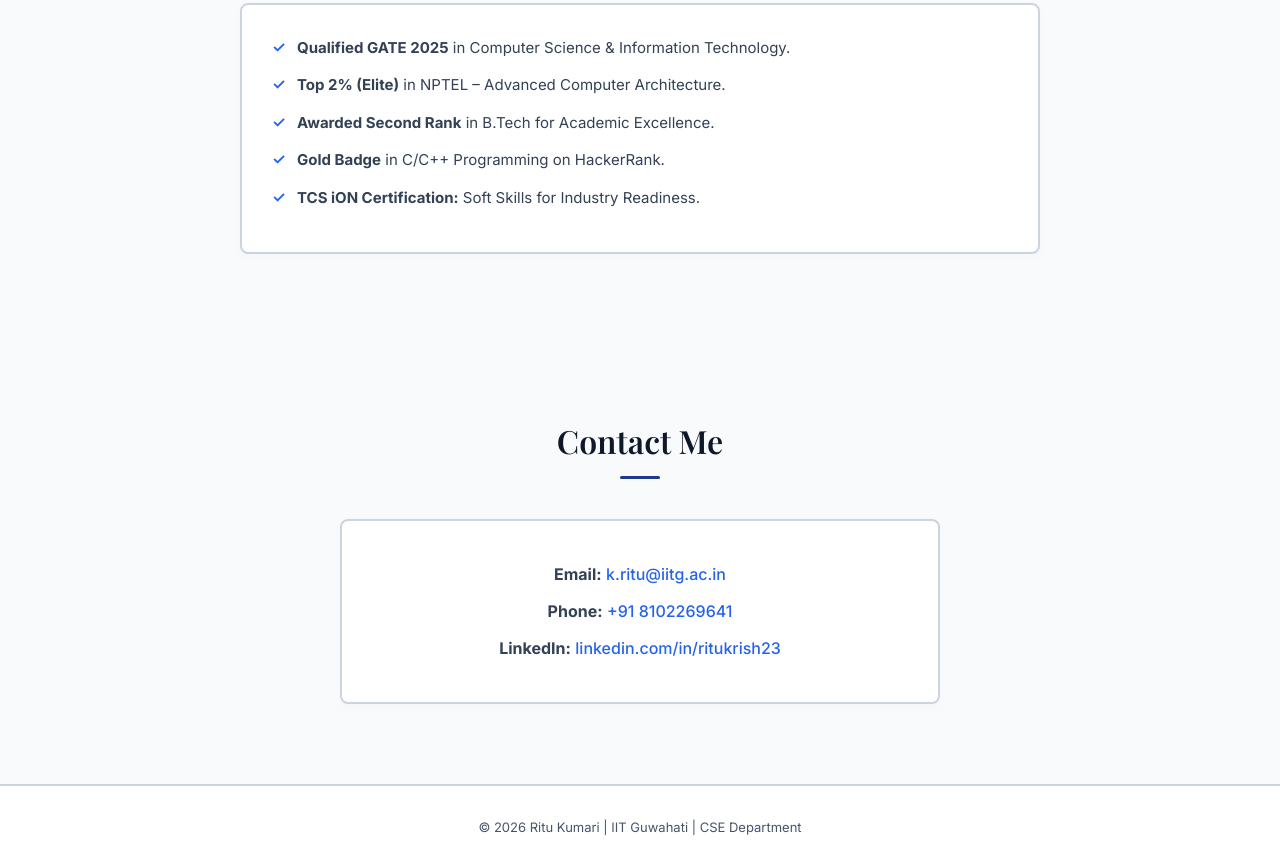
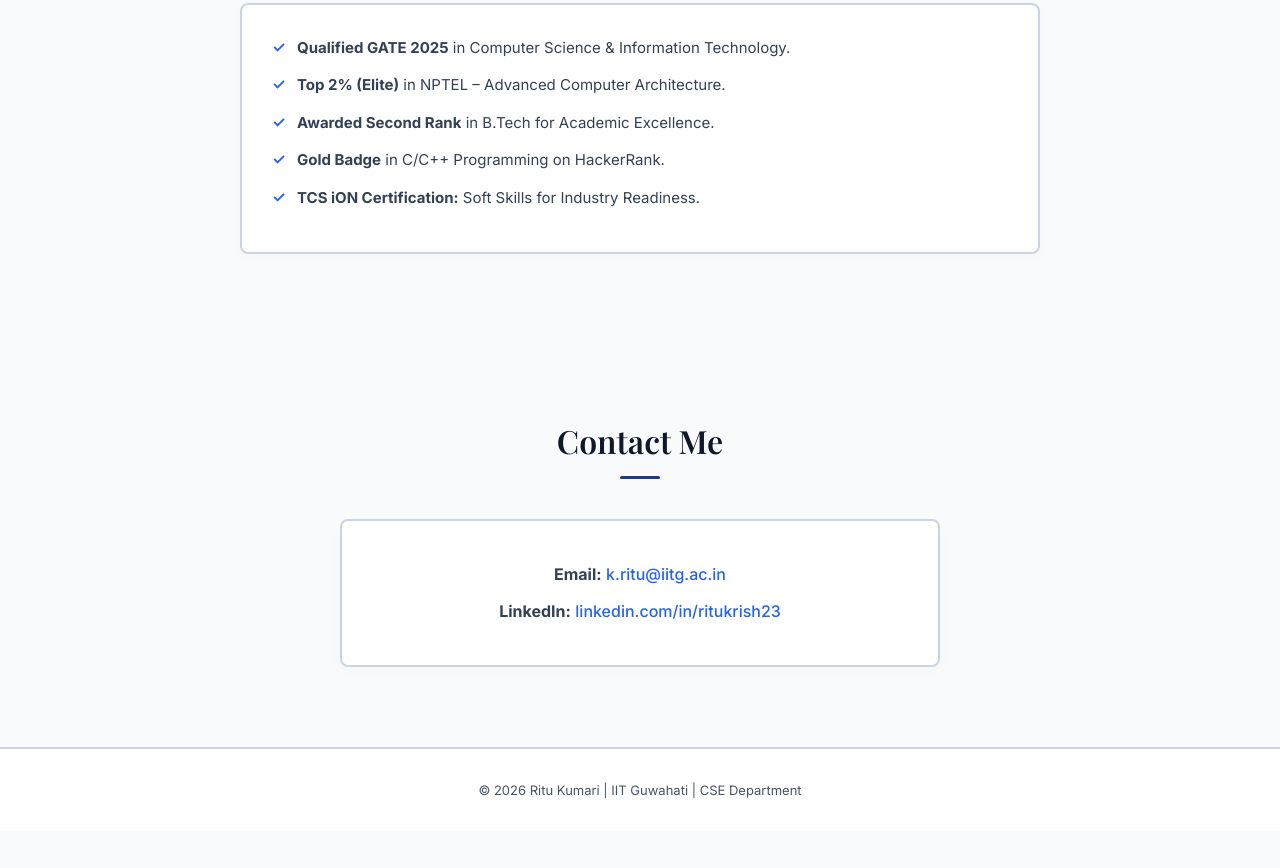
Before and after one commit to Ritukrish/My_Portfolio, a plain HTML site: page index.html in a window 1280 px wide. Shown: the part 3869-4737 px from the top of the page. After the commit the page ends 4700 px from the top, so only its background shows below. Drawn offline with nearby package versions, Linux system fonts and the light colour scheme.

Commit message:
Update index.html

```diff
--- a/index.html
+++ b/index.html
@@ -201,10 +201,7 @@
         <strong>Email:</strong>
         <a href="mailto:k.ritu@iitg.ac.in">k.ritu@iitg.ac.in</a>
       </p>
-      <p>
-        <strong>Phone:</strong>
-        <a href="tel:+918102269641">+91 8102269641</a>
-      </p>
+
       <p>
         <strong>LinkedIn:</strong>
         <a href="https://www.linkedin.com/in/ritukrish23/" target="_blank">linkedin.com/in/ritukrish23</a>
```
